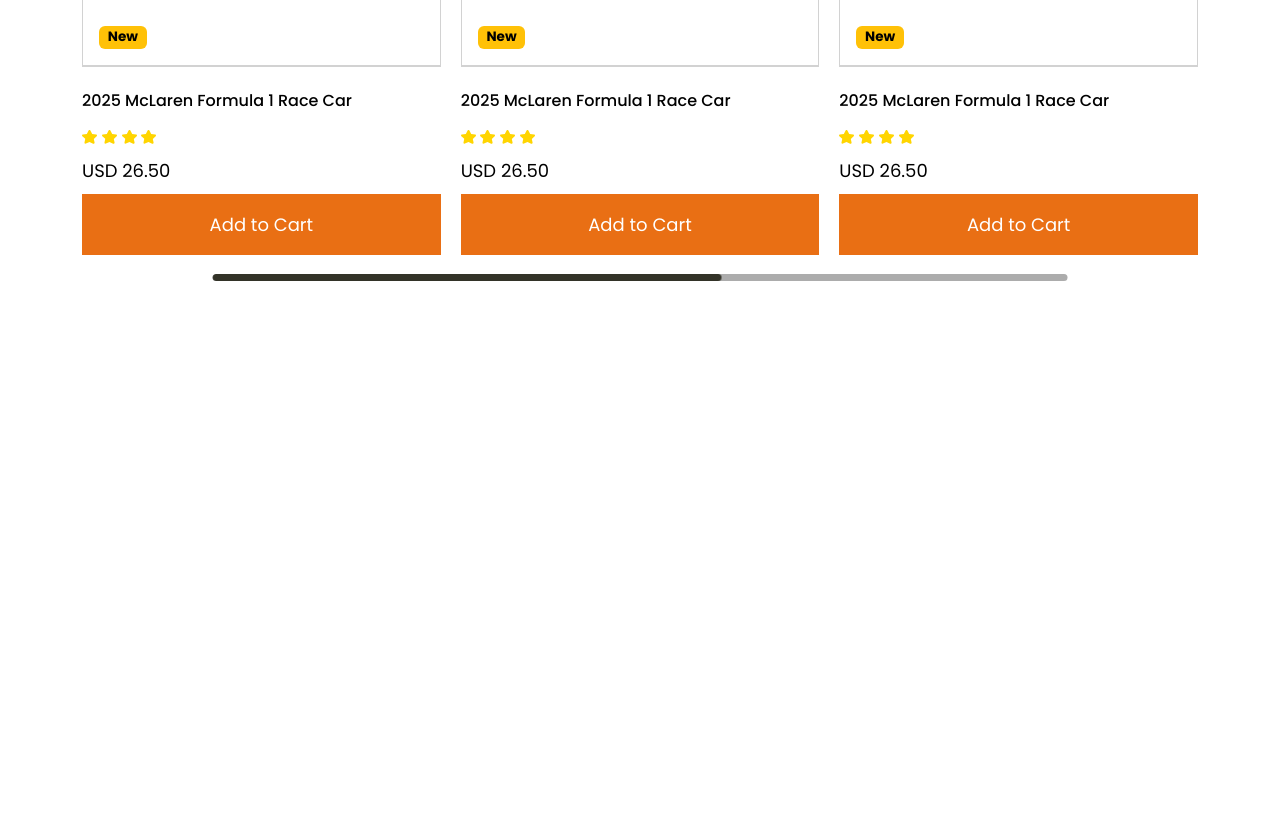
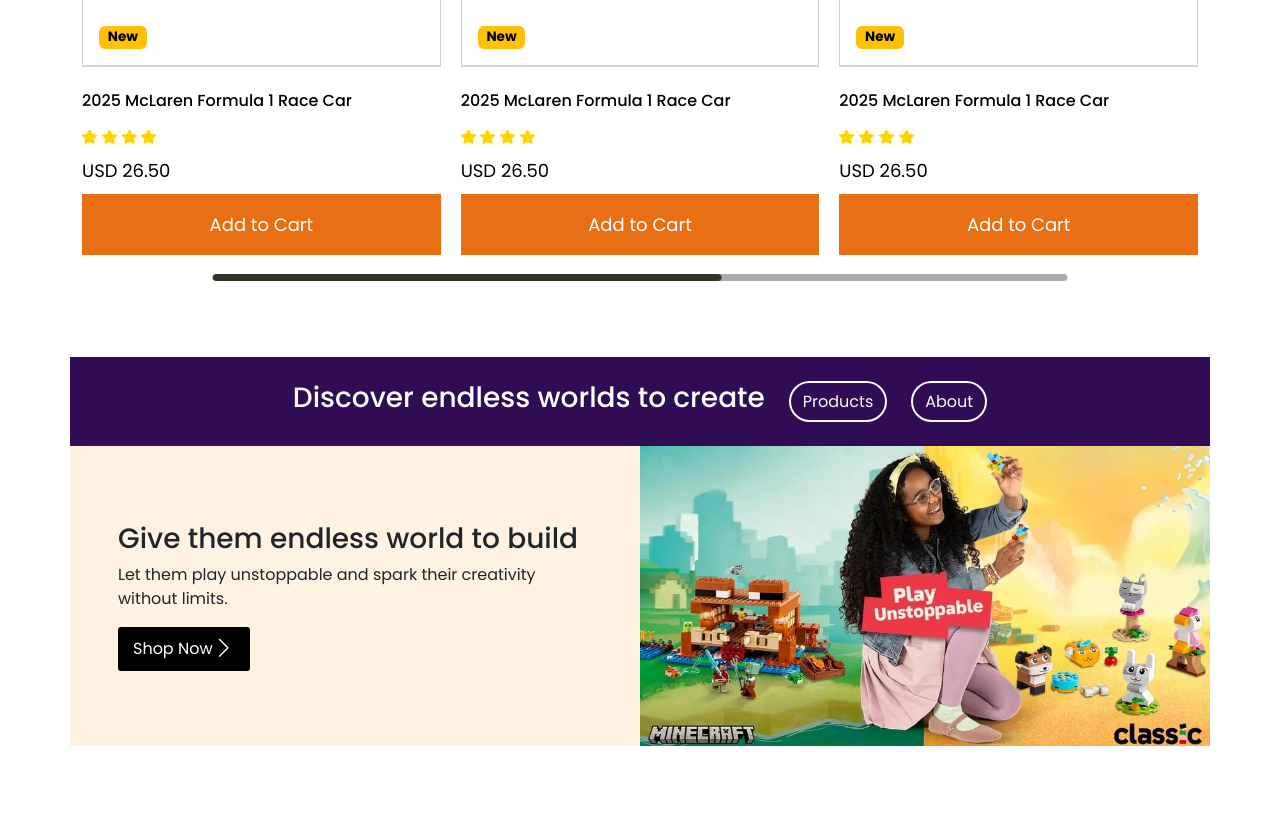
Before and after one commit to Aqil321821/HTML-CSS-Projects, a plain HTML site: page Lego/index.html in a window 1280 px wide. Shown: the part 1948-2769 px from the top of the page. Drawn offline with nearby package versions, Linux system fonts and the light colour scheme.

Commit message:
fifth section

```diff
--- a/Lego/index.html
+++ b/Lego/index.html
@@ -440,7 +440,7 @@
                         </button>
                       </div>
                       <div class="card-body">
-                        <img src="./assets/home/product-1.webp" alt="" class="w-100" />
+                        <img src="./assets/home/product-1.webp" alt="" class="w-100 h-100 object-fit-cover" />
                       </div>
                       <div class="card-header bg-white text-start pb-3">
                         <span class="badge text-bg-warning">New</span>
@@ -473,7 +473,7 @@
                         </button>
                       </div>
                       <div class="card-body">
-                        <img src="./assets/home/product-1.webp" alt="" class="w-100" />
+                        <img src="./assets/home/product-1.webp" alt="" class="w-100 h-100 object-fit-cover" />
                       </div>
                       <div class="card-header bg-white text-start pb-3">
                         <span class="badge text-bg-warning">New</span>
@@ -599,7 +599,30 @@
         </div>
       </section>
       <!-- fifth section -->
-
+      <section class="pb-7 fifth">
+        <div class="container">
+          <div class="row first-row">
+            <div class="col-lg-12 d-flex justify-content-center py-4 gap-4">
+              <h3>Discover endless worlds to create</h3>
+              <button class="btn btn-outline-light rounded-5">Products</button>
+              <button class="btn btn-outline-light rounded-5">About</button>
+            </div>
+          </div>
+          <div class="row second-row">
+            <div class="col-lg-6 box-1 d-flex align-items-center px-5">
+              <div>
+                <h3>Give them endless world to build</h3>
+                <p>Let them play unstoppable and spark their creativity without limits.</p>
+                <button class="btn-3">
+                  Shop Now
+                  <i class="bi bi-chevron-right fs-1-4"></i>
+                </button>
+              </div>
+            </div>
+            <div class="col-lg-6 box-2"></div>
+          </div>
+        </div>
+      </section>
     </main>
 
     <div style="margin-bottom: 500px"></div>
--- a/Lego/styles.css
+++ b/Lego/styles.css
@@ -8,6 +8,22 @@
   right: 10px;
   z-index: 9999;
 }
+.mybr {
+  border: 1px solid red;
+}
+.myby {
+  border: 1px solid yellow;
+}
+.mybb {
+  border: 1px solid black;
+}
+.mybg {
+  border: 2px solid green;
+}
+.mybo {
+  border: 2px solid orange;
+}
+
 /* debug borders */
 .debug * {
   outline: 2px solid red; /* Base */
@@ -388,6 +404,25 @@
   margin-top: 10px;
 }
 
+/* fifth */
+.fifth .first-row .col-lg-12 {
+  background-color: #300c54;
+  color: #fff;
+}
+
+.fifth .first-row button {
+  border-width: 2px;
+}
+
+.fifth .second-row .box-1 {
+  height: 300px;
+  background-color: #fef3e2;
+}
+
+.fifth .second-row .box-2 {
+  background: url('./assets/home/banner-101.jpg') center center / cover no-repeat;
+}
+
 /* media queries */
 @media (max-width: 992px) {
   .container {
```
